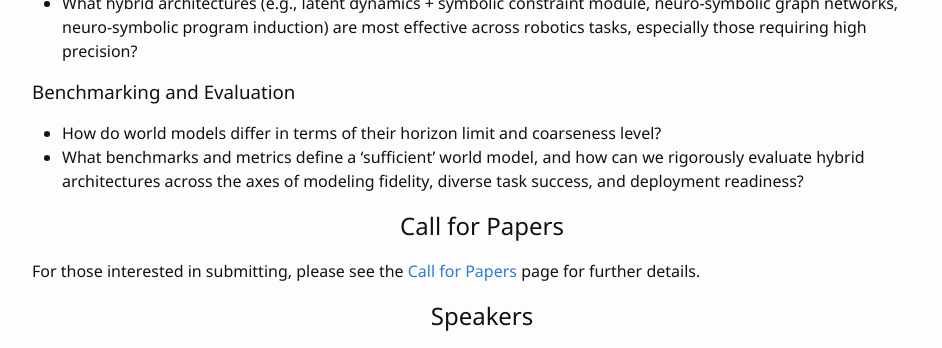
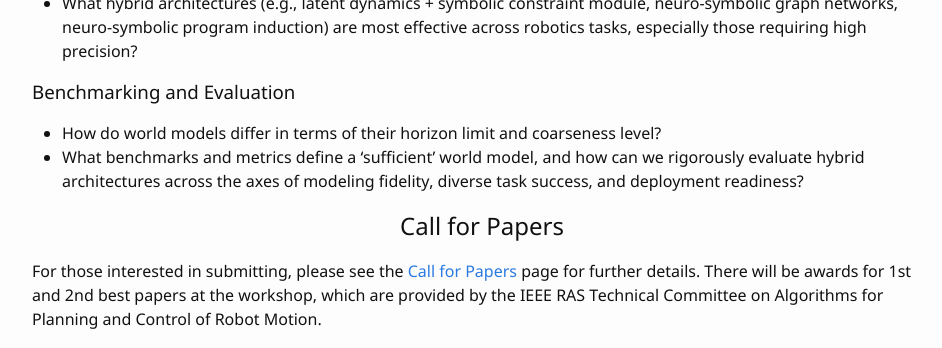
Before and after one commit to worldmodelworkshop/worldmodelworkshop.github.io, a Jekyll site: the page built from index.md, in a window 1280 px wide and 900 px high, scrolled down 1252 px, cut to the strip 0-348 px from the top of the window. Shown: the whole strip, without its empty margins (158-1100 px from the left). Built offline with Jekyll 4.4.1, drawn with Linux system fonts in a browser that asks for light colours.

Commit message:
Add statement on awards and how they can be used

```diff
--- a/_includes/cfp.html
+++ b/_includes/cfp.html
@@ -28,6 +28,9 @@ We solicit submissions themes in two formats
 
 **Submission Portal:** Please submit your manuscripts via OpenReview (Link: TBD).
 
+<h2>Best Paper Awards</h2>
+We will award the 1st and 2nd best papers at the workhop $300 and $200 respectively. These awards can be used to cover expenses for transportation, accomodation, and meals not covered by the conference. Awardees can claim the awards as travel reimbursement through the IEEE Concur system. We thank the IEEE RAS Technical Committee on Algorithms for Planning and Control of Robot Motion for their support funding these awards.
+
 <h2>Important Dates</h2>
 To accommodate travel needs (such as visas and funding arrangements), we offer an early submission deadline in addition to the regular (late) one.
 * **Early Paper Submission Deadline:** August 15, 2026
--- a/index.md
+++ b/index.md
@@ -8,7 +8,7 @@ hero_subtitle: IROS 2026 Workshop
 
 <h2> Call for Papers </h2>
 {: style="text-align: center;"}
-For those interested in submitting, please see the [Call for Papers]({{ site.baseurl }}/call_for_papers/) page for further details.
+For those interested in submitting, please see the [Call for Papers]({{ site.baseurl }}/call_for_papers/) page for further details. There will be awards for 1st and 2nd best papers at the workshop, which are provided by the IEEE RAS Technical Committee on Algorithms for Planning and Control of Robot Motion.
 
 <h2> Speakers </h2>
 {: style="text-align: center;"}
```
